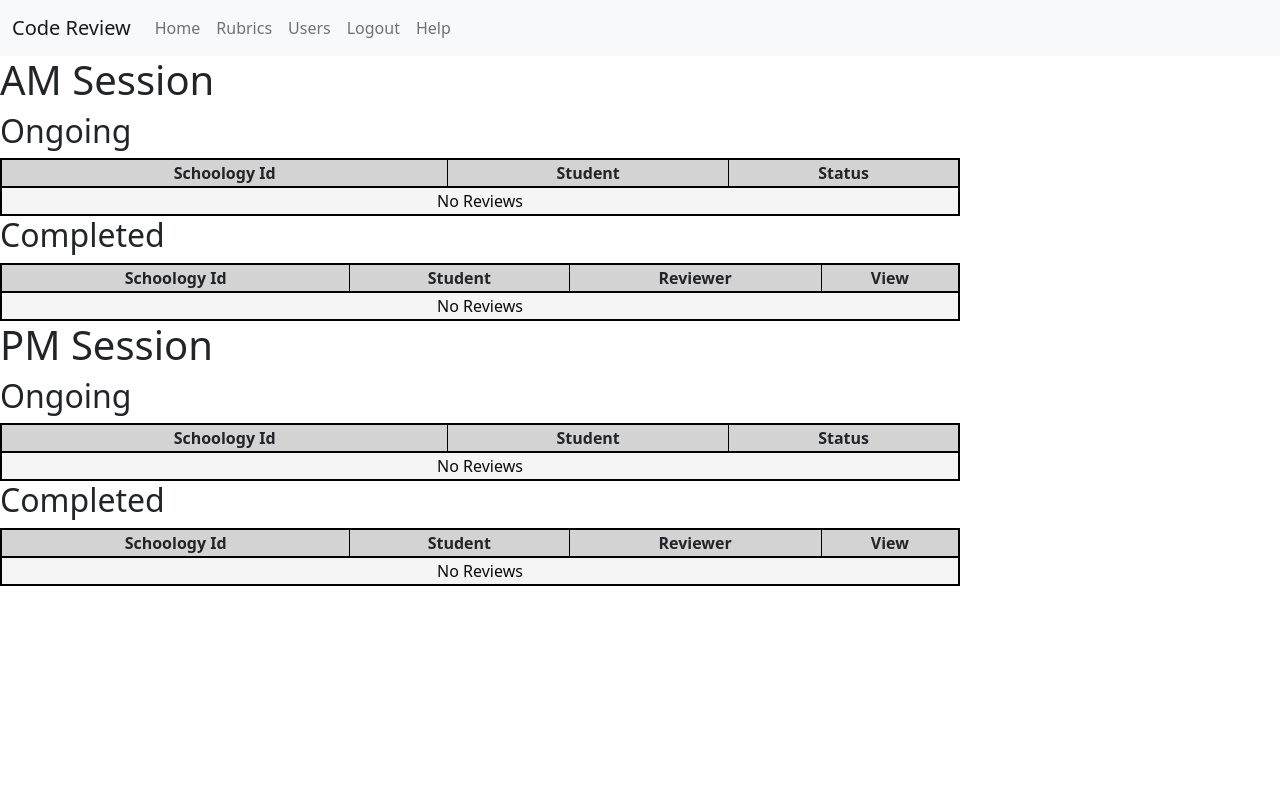
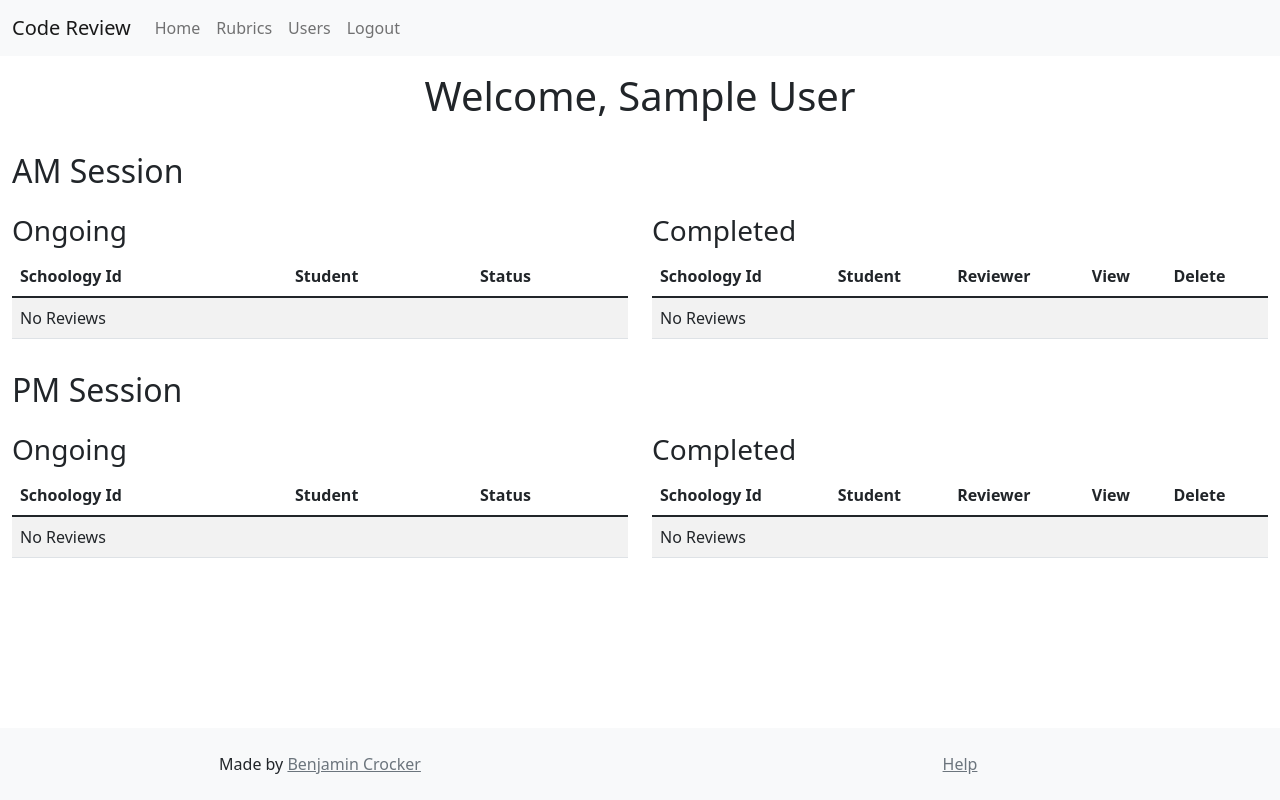
Before and after one commit to Bwc9876/CodeReview, a Django app: page /instructor/ in a window 1280 px wide. Run offline with Django 3.2, Linux system fonts and the light colour scheme; the visitor is signed in with stand-in values (Sample User, id 1); data comes from the database, SQL or seed files in the repository; data that the repository does not hold is empty.

Commit message:
Styled Review Tables

```diff
--- a/Instructor/templates/admin_home.html
+++ b/Instructor/templates/admin_home.html
@@ -8,14 +8,46 @@
 
 {% block mainContent %}
     {% load review_tags %}
-    <h1>AM Session</h1>
-    <h2>Ongoing</h2>
-    {% review_table am_active "schoology_id,student,status" %}
-    <h2>Completed</h2>
-    {% review_complete_preview_table am_completed "schoology_id,student,reviewer,view" session="AM" %}
-    <h1>PM Session</h1>
-    <h2>Ongoing</h2>
-    {% review_table pm_active "schoology_id,student,status" %}
-    <h2>Completed</h2>
-    {% review_complete_preview_table pm_completed "schoology_id,student,reviewer,view" session="PM" %}
+    <div class="row text-center pt-3 pb-4">
+        <h1>Welcome, {{ user }}</h1>
+    </div>
+    <div class="row pb-3">
+        <div class="col"><h2>AM Session</h2></div>
+    </div>
+    <div class="row">
+        <div class="col">
+            <h3>Ongoing</h3>
+        </div>
+        <div class="col">
+            <h3>Completed</h3>
+        </div>
+    </div>
+    <div class="row pb-3">
+        <div class="col">
+            {% review_table am_active "schoology_id,student,status" %}
+        </div>
+        <div class="col">
+            {% review_complete_preview_table am_completed "schoology_id,student,reviewer,view,delete" session="AM" %}
+        </div>
+    </div>
+    <div class="row pb-3">
+        <div class="col"><h2>PM Session</h2>
+        </div>
+    </div>
+    <div class="row">
+        <div class="col">
+            <h3>Ongoing</h3>
+        </div>
+        <div class="col">
+            <h3>Completed</h3>
+        </div>
+    </div>
+    <div class="row">
+        <div class="col">
+            {% review_table pm_active "schoology_id,student,status" %}
+        </div>
+        <div class="col">
+            {% review_complete_preview_table pm_completed "schoology_id,student,reviewer,view,delete" session="PM" %}
+        </div>
+    </div>
 {% endblock %}
--- a/Main/static/css/base.css
+++ /dev/null
@@ -1,10 +0,0 @@
-.nav-div {
-    display: flex;
-    flex-direction: row;
-    text-align: right;
-    float: right;
-}
-
-.nav-div a {
-    margin-right: 20px;
-}
--- a/Main/static/css/reviews/review-table.css
+++ b/Main/static/css/reviews/review-table.css
@@ -1,34 +1,3 @@
-.review-table {
-    width: 75%;
-    text-align: center;
-    border-collapse: collapse;
-    border-left: solid 2px black;
-    border-right: solid 2px black;
-}
-
-.review-table * tr td, .review-table * tr th {
-    border: solid 1px black;
-}
-
-.review-table thead, .review-table tfoot {
-    background-color: lightgray;
-    border: solid 2px black;
-}
-
-.review-table tbody {
-    border-top: solid 2px black;
-    border-bottom: solid 2px black;
-}
-
-.row-color-1 {
-    background-color: whitesmoke;
-}
-
-.row-color-2 {
-    background-color: #dce8ff;
-}
-
-.none-notification {
-    color: #0a0a0a;
-    background-color: whitesmoke;
-}
+/*.review-table {*/
+/*    width: 100%;*/
+/*}*/
--- a/Main/templates/base.html
+++ b/Main/templates/base.html
@@ -15,9 +15,7 @@
 
     {% endblock %}
 </head>
-<body>
-{#  Navigation goes here #}
-{# For now it'll be a list of links #}
+<body class="vh-100">
     <nav class="navbar navbar-expand-lg navbar-light bg-light">
       <div class="container-fluid">
         <a class="navbar-brand" href="{% url "home" %}">Code Review</a>
@@ -31,14 +29,26 @@
                 <a class="nav-link" href="{% url "review-create" %}">New Review</a>
                 <a class="nav-link" href="{% url "logout" %}">Logout</a>
               {% endblock %}
-          <a class="nav-link" href="#">Help</a>
           </div>
         </div>
       </div>
     </nav>
+    <main class="container-fluid">
         {% block mainContent %}
 
         {% endblock %}
-{# Footer goes here #}
+    </main>
+    <footer class="footer w-100 position-fixed bottom-0 py-4 bg-light user-select-none">
+        <div class="container-fluid">
+            <div class="row">
+                <div class="col text-center">
+                    Made by <a class="link-secondary" rel="noopener" target="_blank" href="https://github.com/Bwc9876">Benjamin Crocker</a>
+                </div>
+                <div class="col text-center">
+                    <a class="link-secondary" rel="noopener" target="_blank" href="#">Help</a>
+                </div>
+            </div>
+        </div>
+    </footer>
 </body>
 </html>
--- a/Main/templates/reviews/review_completed_preview_table.html
+++ b/Main/templates/reviews/review_completed_preview_table.html
@@ -3,9 +3,8 @@
 {% block tableFooter %}
     {% if not hide_view_all %}
         <tr>
-            <td colspan="{{ colspan }}"><a
-                    href="{% url "review-complete" %}{% if target_session %}?session={{ target_session }}{% endif %}">View
-                All</a></td>
+            <td class="text-center" colspan="{{ colspan }}">
+                <a class="link-primary" href="{% url "review-complete" %}{% if target_session %}?session={{ target_session }}{% endif %}">View All</a></td>
         </tr>
     {% endif %}
 {% endblock %}
--- a/Main/templates/reviews/review_table.html
+++ b/Main/templates/reviews/review_table.html
@@ -1,33 +1,33 @@
-<table class="review-table">
+<table class="table table-striped w-100 review-table">
     {% load common_tags %}
     <thead>
     <tr>
         {% for field in fields %}
-            <th>{{ field|make_spaces|title }}</th>
+            <th scope="col">{{ field|make_spaces|title }}</th>
         {% endfor %}
         {% for action in actions %}
-            <th>{{ action|make_spaces|title }}</th>
+            <th scope="col">{{ action|make_spaces|title }}</th>
         {% endfor %}
     </tr>
     </thead>
     <tbody>
     {% for object in objects %}
-        <tr class="row-color-{% cycle "1" "2" %}">
+        <tr>
             {% for value in object %}
                 {% if forloop.first %}
-                    <th>{{ value }}</th>
+                    <th scope="row">{{ value }}</th>
                 {% elif forloop.last %}
                     {% for action in actions %}
                         {% if action == "claim" %}
                             <td>
                                 <form method="post" action="{% url "review-claim" value %}">
                                     {% csrf_token %}
-                                    <button class="btn btn-link">Claim</button>
+                                    <button class="btn btn-link p-0">Claim</button>
                                 </form>
                             </td>
                         {% else %}
                             <td>
-                                <a href="{% url "review-"|add:action value %}">{{ action|title }}</a>
+                                <a class="{{ action|link_class }}" href="{% url "review-"|add:action value %}">{{ action|title }}</a>
                             </td>
                         {% endif %}
                     {% endfor %}
--- a/Main/templatetags/common_tags.py
+++ b/Main/templatetags/common_tags.py
@@ -6,3 +6,15 @@ register = template.Library()
 @register.filter(name="make_spaces")
 def make_spaces(in_string):
     return in_string.replace("_", " ").replace("-", " ")
+
+
+link_types = {
+    'delete': 'link-danger',
+    'abandon': 'link-danger',
+    'cancel': 'link-danger',
+}
+
+
+@register.filter(name="link_class")
+def get_link_class(action_name):
+    return link_types.get(action_name, "link-primary")
--- a/Main/templatetags/review_tags.py
+++ b/Main/templatetags/review_tags.py
@@ -17,7 +17,7 @@ def get_table_context(queryset: QuerySet, fields_str: str):
     fields = []
     actions = []
     for field in fields_str.split(","):
-        if field in ["edit", "cancel", "claim", "abandon", "grade", "view"]:
+        if field in ["edit", "cancel", "claim", "abandon", "grade", "view", "delete"]:
             actions.append(field)
         else:
             fields.append(field)
@@ -49,13 +49,6 @@ def review_complete_preview_table(queryset: QuerySet, fields_str: str, session:
         return new_context
 
 
-@register.inclusion_tag('reviews/review_completed_table.html', takes_context=True)
-def review_complete_table(context, queryset: QuerySet, fields_str: str):
-    new_context = get_table_context(queryset, fields_str)
-    new_context['page_obj'] = context['page_obj']
-    return new_context
-
-
 @register.filter()
 def get_session(queryset: QuerySet, session: str):
     return queryset.filter(student__session=session)
--- a/Main/views.py
+++ b/Main/views.py
@@ -208,7 +208,7 @@ class ReviewDetailView(LoginRequiredMixin, DetailView):
 class ReviewCompleteListView(LoginRequiredMixin, ListView):
     template_name = "reviews/reviews_completed.html"
     model = models.Review
-    paginate_by = 10
+    paginate_by = 3
     context_object_name = 'reviews'
 
     def get_session(self):
```
Also changed, not shown: Main/templates/home.html (+29 -11 lines), Main/templates/reviews/review_completed_table.html (deleted, +0 -24 lines), Main/templates/reviews/reviews_completed.html (+20 -1 lines). Lines whose indentation alone changed are shown as unchanged.
